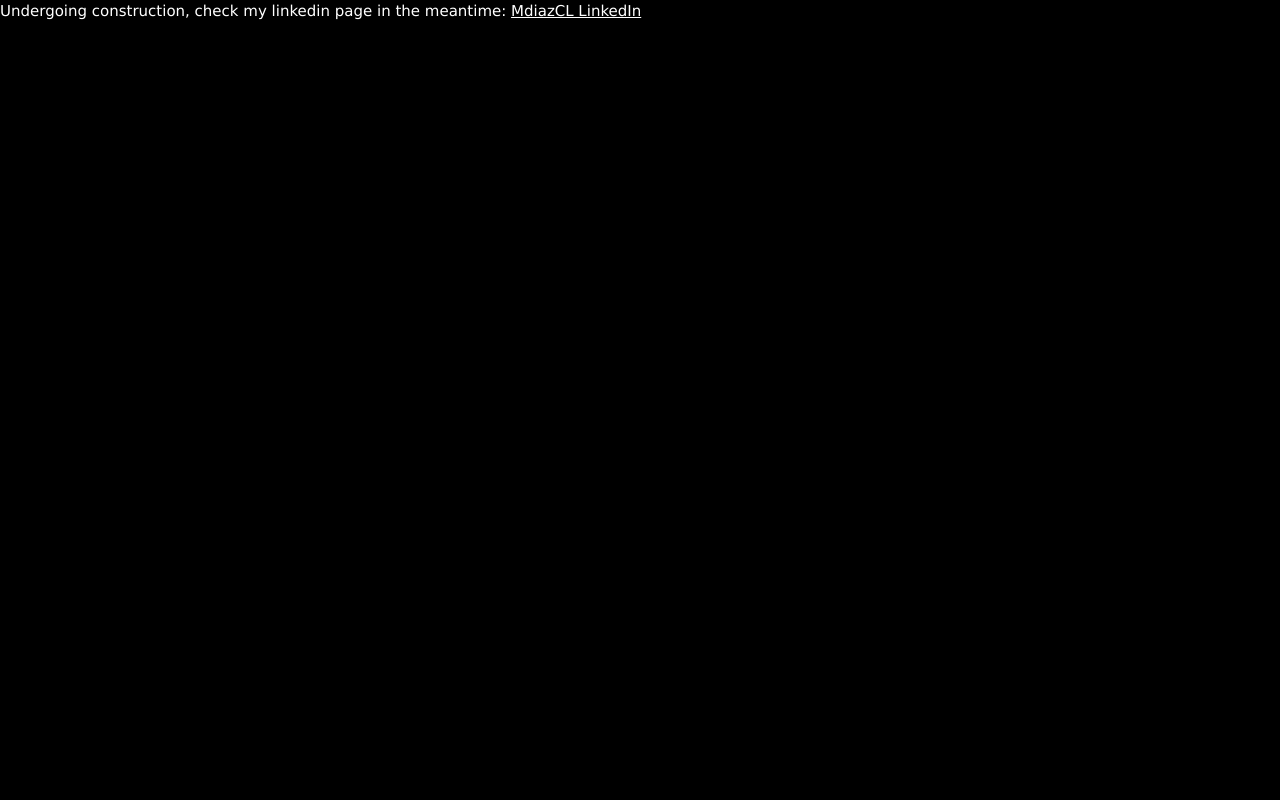
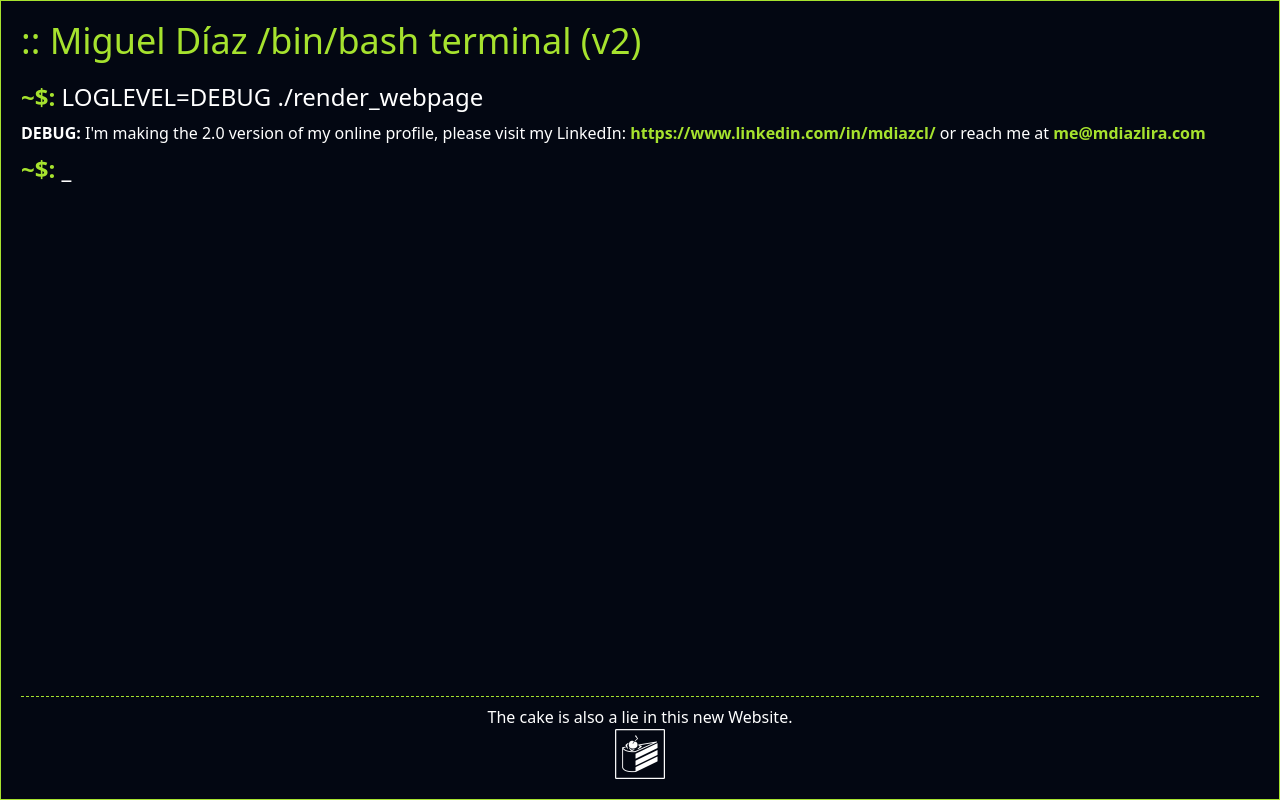
Before and after one commit to mdiazcl/webpage, a website: page index.html in a window 1280 px wide. Drawn offline with nearby package versions, Linux system fonts and the light colour scheme.

Commit message:
new design

```diff
--- a/index.html
+++ b/index.html
@@ -4,10 +4,39 @@
     <meta charset="UTF-8">
     <meta name="viewport" content="width=device-width, initial-scale=1.0">
     <title>CV :: Miguel D&iacute;az - v2 Rendering</title>
-    <link rel="stylesheet" href="https://www.w3schools.com/w3css/4/w3.css">
     <link rel="stylesheet" href="style.css">
 </head>
-<body class="w3-black text-2xl text-blue-400">
-    Undergoing construction, check my linkedin page in the meantime: <a href="https://www.linkedin.com/in/mdiazcl/" target="_blank">MdiazCL LinkedIn</a>
+<body class="bg-background">
+    <div id="main-panel" class="h-screen w-screen flex flex-col p-5 overflow-hidden border-1 border-primary">
+        <div class="flex-1 overflow-auto">
+            <h1 class="text-primary text-4xl mb-5">:: Miguel D&iacute;az /bin/bash terminal (v2)</h1>
+
+            <div class="console-line">
+                <span class="text-2xl">
+                    <span class="font-bold text-primary">~$: </span> LOGLEVEL=DEBUG ./render_webpage
+                </span>
+            </div>
+
+            <div class="console-line">
+                <span class="font-bold">DEBUG: </span>
+                <span class="text-white">I'm making the 2.0 version of my online profile, please visit my LinkedIn: <a href="https://www.linkedin.com/in/mdiazcl/">https://www.linkedin.com/in/mdiazcl/</a> or reach me at <a href="mailto:me@mdiazlira.com">me@mdiazlira.com</a></span>
+            </div>
+
+            <div class="console-line">
+                <span class="text-2xl">
+                    <span class="font-bold text-primary">~$: </span> <span class="font-bold animate-ping">_</span>
+                </span>
+            </div>
+        </div>
+
+        <div id="footer" class="flex-col items-center justify-center mt-auto w-full text-center border-t-1 border-primary border-dashed pt-2">
+            <span class="mb-2">
+                The cake is also a lie in this new Website.
+            </span>
+            <img src="cake.png" class="mx-auto invert" width="50px" alt="portal-cake" />
+        </div>
+    </div>
+
+
 </body>
 </html>
--- a/src/css/style.css
+++ b/src/css/style.css
@@ -1 +1,23 @@
-@import "tailwindcss"
+@import "tailwindcss";
+
+@tailwind base;
+@tailwind components;
+@tailwind utilities;
+
+@theme {
+    --color-background: #030712;
+    --color-primary: #A6E22E;
+    --color-secondary: #FFF;
+}
+
+html {
+    @apply text-secondary;
+}
+
+a {
+    @apply text-primary hover:underline font-bold;
+}
+
+.console-line {
+    @apply mb-2;
+}
```
Also changed, not shown: glider.svg (added), style.css.
